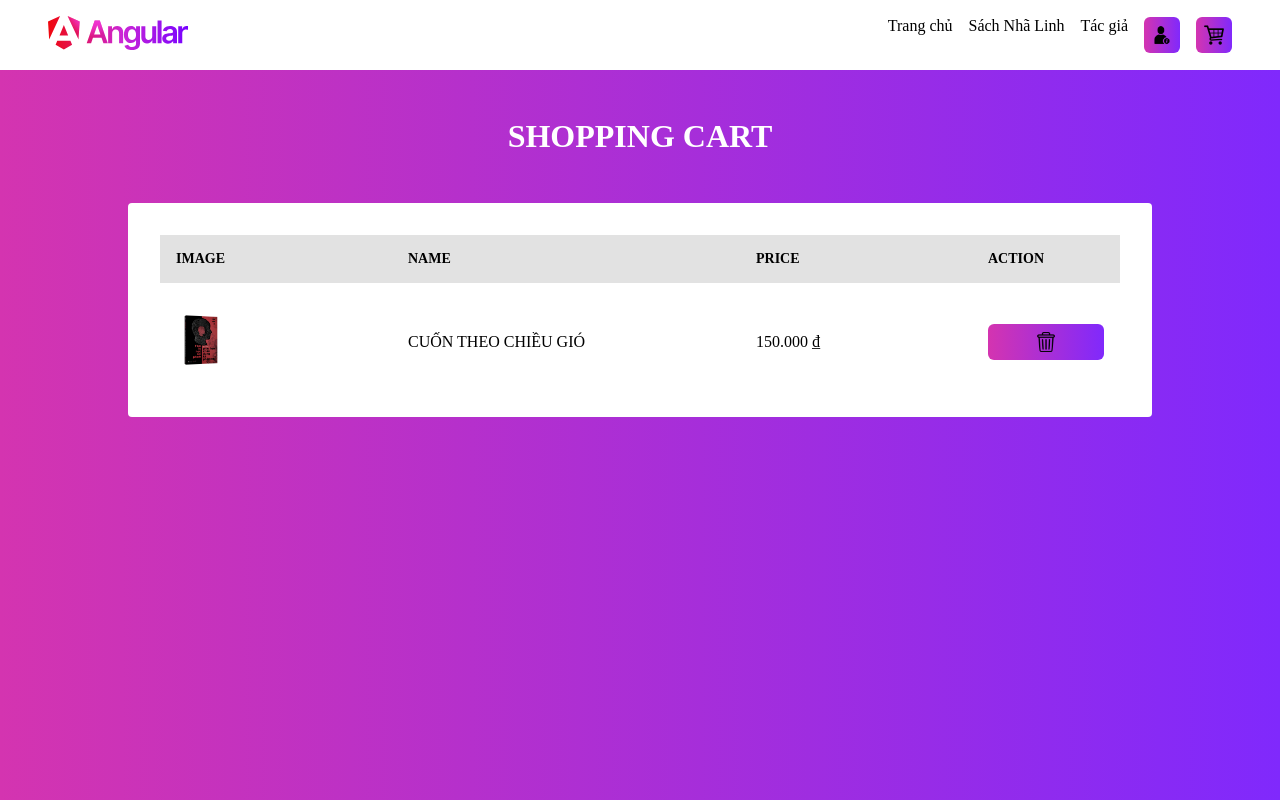
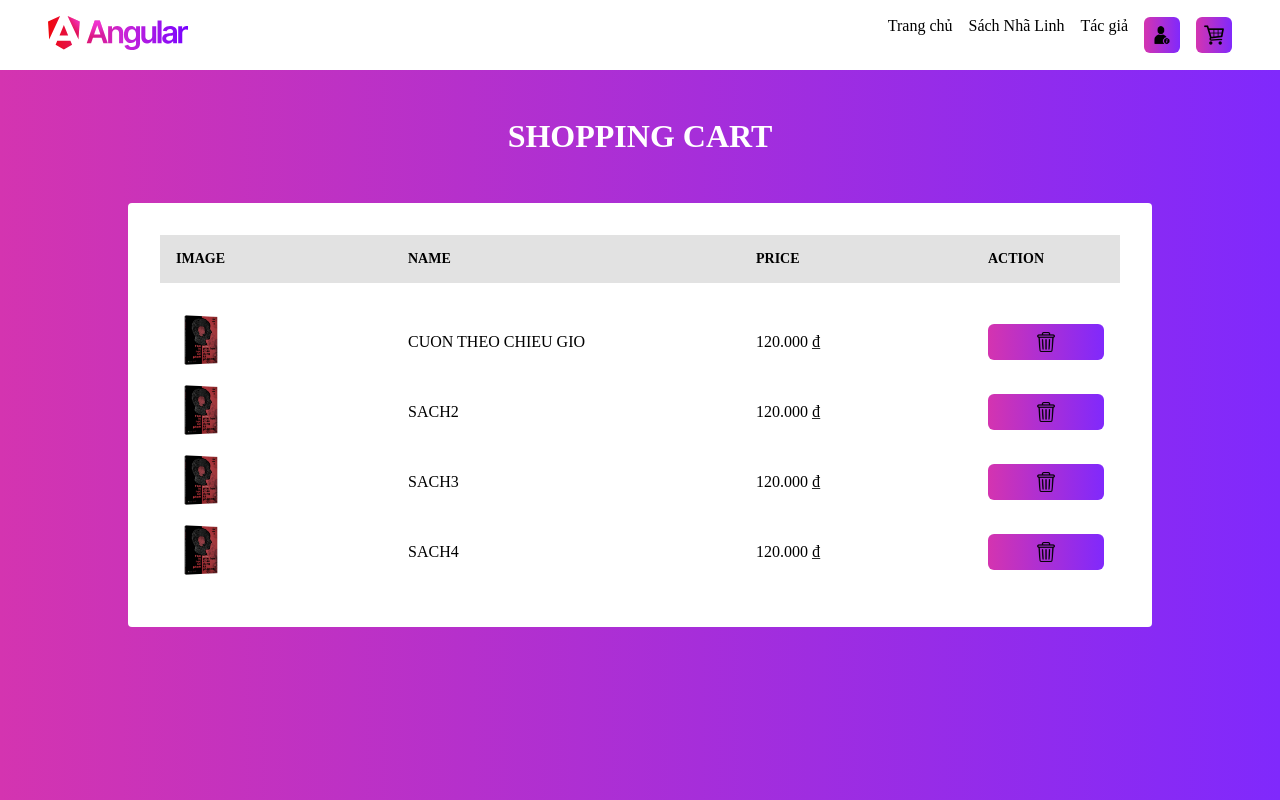
Before and after one commit to linhnv0201/fe-book-store, an Angular app: page / in a window 1280 px wide. Shown: the top 800 px of the page. Built offline with nearby package versions, Linux system fonts and the light colour scheme.

Commit message:
demo list render: danh sach du lieu

```diff
--- a/src/app/app.component.html
+++ b/src/app/app.component.html
@@ -21,12 +21,12 @@
         <div class="col-4">Action</div>
       </div>
       <div class="body-cart">
-        <div class="row-cart">
+        <div class="row-cart" *ngFor = "let product of products">
           <div class="col-1">
-            <img width="50px" height="auto" src="assets/images/product1.jpg" alt="DemoSachImg">
+            <img width="50px" height="auto" src="{{product.image}}" alt="DemoSachImg">
           </div>
-          <div class="col-2">{{'Cuốn theo chiều gió' | upperCasePipe}}</div>
-          <div class="col-3">{{ 150000 | currencyPipe}}</div>
+          <div class="col-2">{{product.name| upperCasePipe}}</div>
+          <div class="col-3">{{ product.price| currencyPipe}}</div>
           <div class="col-4">
             <div class="btn-main">
               <img width="20px" height="auto" src="assets/images/bin.png" alt="DeleteBtn">
--- a/src/app/app.component.ts
+++ b/src/app/app.component.ts
@@ -5,16 +5,24 @@ import { HeaderLayoutComponent } from './shared/header-layout/header-layout.comp
 import { FooterLayoutComponent } from './shared/footer-layout/footer-layout.component';
 import { CurrencyPipe } from './shared/pipes/CurrencyPipe.pipe';
 import { UpperCasePipe } from './shared/pipes/UpperCasePipe.pipe';
+import { NgFor } from '@angular/common';
 
 @Component({
   selector: 'app-root',
   standalone: true,
   imports: [RouterOutlet, HeaderLayoutComponent, FooterLayoutComponent,
-     FormsModule, CurrencyPipe, UpperCasePipe],
+     FormsModule, CurrencyPipe, UpperCasePipe, NgFor],
   templateUrl: './app.component.html',
   styleUrl: './app.component.css',
 })
 export class AppComponent {
+
+  products = [
+    {name: 'cuon theo chieu gio', price: 120000, image: "assets/images/product1.jpg"},
+    {name: 'sach2', price: 120000, image: "assets/images/product1.jpg"},
+    {name: 'sach3', price: 120000, image: "assets/images/product1.jpg"},
+    {name: 'sach4', price: 120000, image: "assets/images/product1.jpg"},
+  ]
 
 
   // //text
```
